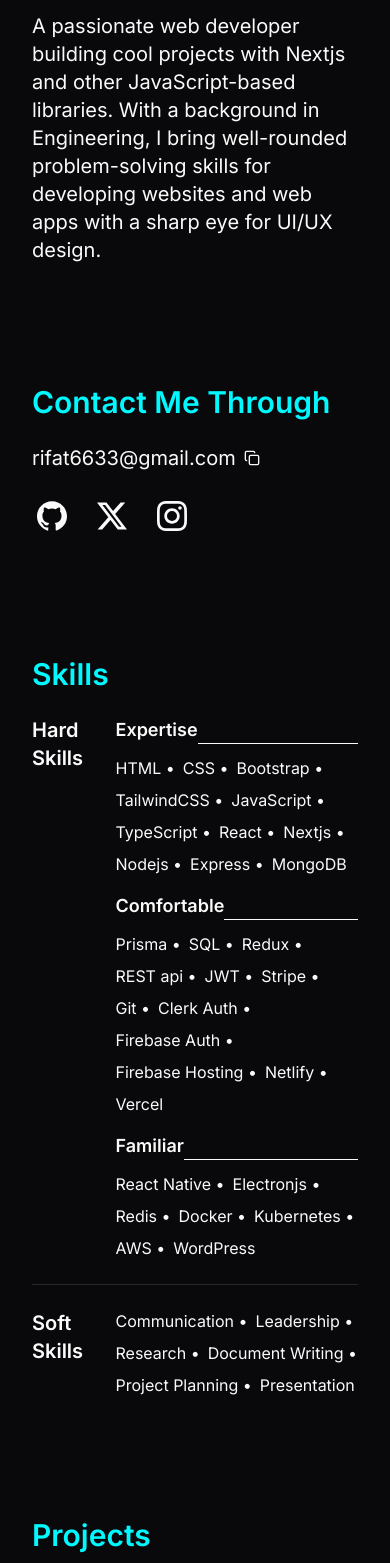
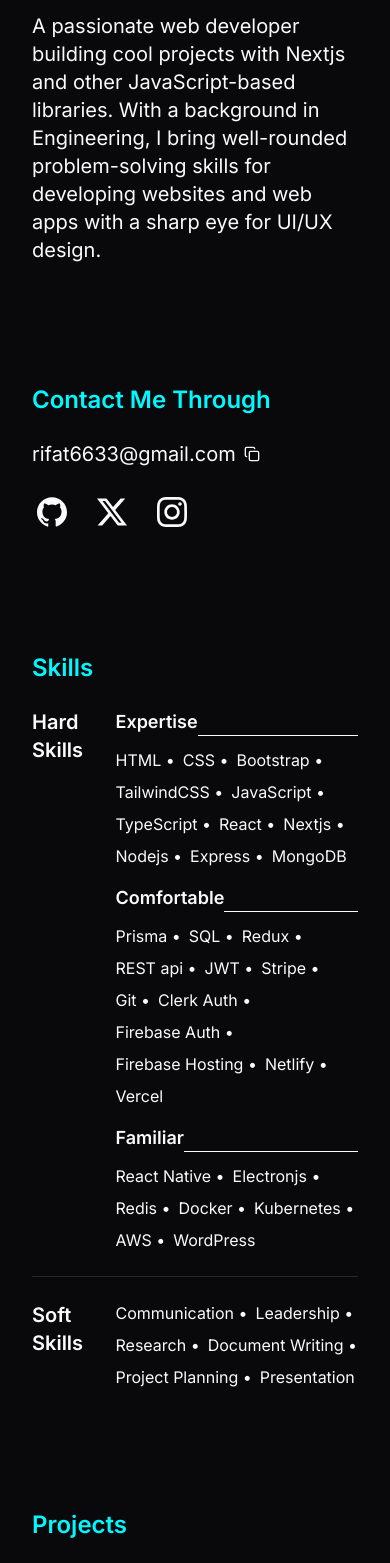
Before and after one commit to StepAsideLiL/stepasidelil, a Next.js app: page /simple in a window 390 px wide. Shown: the part 432-1995 px from the top of the page. Built offline with nearby package versions, Linux system fonts and the light colour scheme.

Commit message:
update: reponsive section title by changing text size

```diff
--- a/app/simple/page.tsx
+++ b/app/simple/page.tsx
@@ -56,7 +56,7 @@ export default function Page() {
 
       {/* Contact Info */}
       <section className="mx-auto max-w-4xl space-y-6 pt-20" id="contact">
-        <h1 className="text-3xl font-semibold text-[#00f8ff]">
+        <h1 className="text-2xl font-semibold text-[#00f8ff] md:text-3xl">
           Contact Me Through
         </h1>
 
@@ -74,7 +74,9 @@ export default function Page() {
 
       {/* Skills */}
       <section className="mx-auto max-w-4xl space-y-6 pt-20" id="skills">
-        <h1 className="text-3xl font-semibold text-[#00f8ff]">Skills</h1>
+        <h1 className="text-2xl font-semibold text-[#00f8ff] md:text-3xl">
+          Skills
+        </h1>
 
         {/* Hard skills */}
         <section className="grid grid-cols-4 gap-2">
@@ -157,7 +159,9 @@ export default function Page() {
 
       {/* Projects */}
       <section className="mx-auto max-w-4xl space-y-6 pt-20" id="projects">
-        <h1 className="text-3xl font-semibold text-[#00f8ff]">Projects</h1>
+        <h1 className="text-2xl font-semibold text-[#00f8ff] md:text-3xl">
+          Projects
+        </h1>
 
         <section className="grid grid-cols-1 gap-3 md:grid-cols-2 lg:grid-cols-3">
           {projects.map((item, i) => (
@@ -186,7 +190,7 @@ export default function Page() {
 
       {/* Eduction */}
       <section className="mx-auto max-w-4xl space-y-6 pt-20" id="education">
-        <h1 className="text-3xl font-semibold text-[#00f8ff]">
+        <h1 className="text-2xl font-semibold text-[#00f8ff] md:text-3xl">
           Education and Courses
         </h1>
 
@@ -210,7 +214,7 @@ export default function Page() {
 
       {/* Interested In */}
       <section className="mx-auto max-w-4xl space-y-6 py-20" id="interested">
-        <h1 className="text-3xl font-semibold text-[#00f8ff]">
+        <h1 className="text-2xl font-semibold text-[#00f8ff] md:text-3xl">
           Technologies I Will Be Learning
         </h1>
 
```
